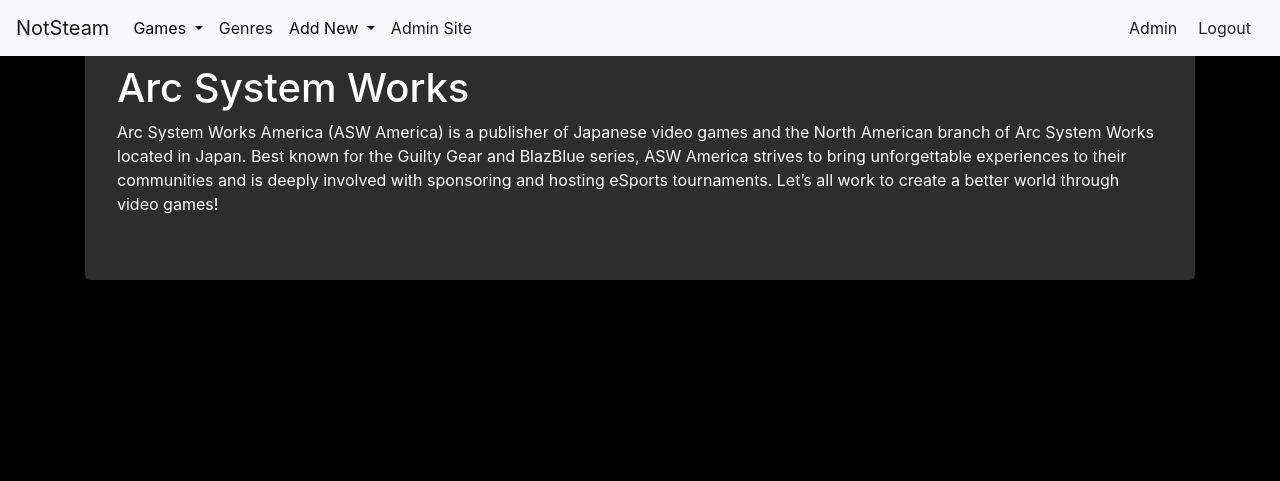
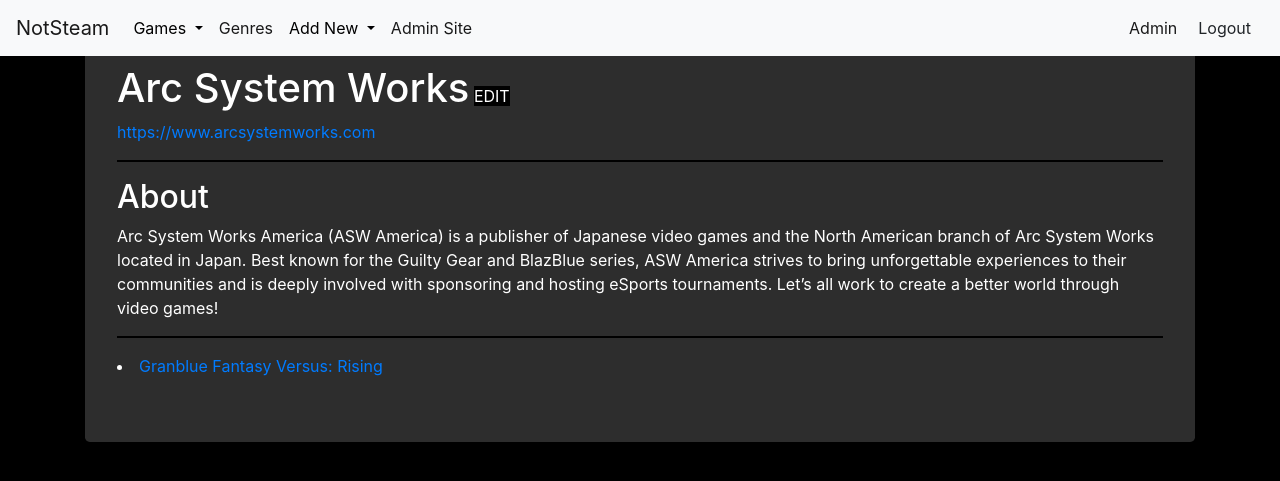
Before and after one commit to Abyssi0n/VideoGameStore-Final_Project_SDA, a Django app: page /developer/3/ in a window 1280 px wide. Shown: the top 481 px of the page. Run offline with Django 5.2, Linux system fonts and the light colour scheme; a user stored in the database is signed in; data comes from the database, SQL or seed files in the repository; both versions use the stored data as it was after the commit; some libraries are stand-ins or nearby versions.

Commit message:
Admin Edit views Better Dev / Pub templates

```diff
--- a/VideoGameStore/urls.py
+++ b/VideoGameStore/urls.py
@@ -30,11 +30,12 @@
   path('genres/', GenresListView.as_view(), name="genres"),
   path('genre/create/', GenreCreateView.as_view(), name="genre_create"),
   path('genre/<int:pk>/', GenreDetailView.as_view(), name="genre"),
+  path('genre/<int:pk>/update/', GenreUpdateView.as_view(), name="genre_edit"),
 
   path('games/', GamesListView.as_view(), name="games"),
   path('game/create/', GameCreateView.as_view(), name='game_create'),
-  # path('game/<int:pk>/', GameDetailView.as_view(), name="game"),
   path('game/<int:pk>/', game, name="game"),
+  path('game/<int:pk>/update', GameUpdateView.as_view(), name="game_edit"),
 
   path('profile/', profile_redirect),
   path('profile/<int:pk>/update_bio', ProfileBiographyUpdateView.as_view(), name='profilebio_update'),
@@ -49,7 +50,9 @@
   path('buy_confirm/<int:pk>', buy_confirm, name="buy_confirm"),
 
   path('publisher/<int:pk>/', PublisherDetailView.as_view(), name="publisher"),
+  path('publisher/<int:pk>/update', PublisherUpdateView.as_view(), name="pub_edit"),
   path('developer/<int:pk>/', DeveloperDetailView.as_view(), name="developer"),
+  path('developer/<int:pk>/update', DeveloperUpdateView.as_view(), name="dev_edit"),
   path('publisher/create/', PublisherCreateView.as_view(), name="pub_create"),
   path('developer/create/', DeveloperCreateView.as_view(), name="dev_create"),
 ]
--- a/viewer/models.py
+++ b/viewer/models.py
@@ -49,8 +49,8 @@
     name = CharField(max_length=100, null=False, blank=False, unique=True)
     genres = ManyToManyField(Genre, blank=True, related_name='games')
     price = FloatField(null=False, blank=False)
-    developers = ManyToManyField(Developer, blank=True, related_name='dev_game')
-    publishers = ManyToManyField(Publisher, blank=True, related_name='pub_game')
+    developers = ManyToManyField(Developer, blank=True, related_name='games')
+    publishers = ManyToManyField(Publisher, blank=True, related_name='games')
     release_date = DateField()
     description = TextField(null=True, blank=True)
     system_reqs = TextField(null=False, blank=False)
--- a/viewer/templates/developer.html
+++ b/viewer/templates/developer.html
@@ -5,12 +5,18 @@
 {% endblock %}
 
 {% block content %}
-    <h1>{{ developer }}</h1>
-    {% if developer.count %}
-        {{ developer.website }}
+    <h1 style="display:inline-block">{{ developer }}</h1>
+    {% if perms.viewer.edit_dev %}
+        <a href="{% url 'dev_edit' developer.id %}" class="btn-primary" style="background-color:black">EDIT</a>
     {% endif %}
+    <p>{% if developer.website %}
+        <a href="{{developer.website}}">{{ developer.website }}</a>
+    {% endif %}</p>
+    <hr style="border: 1px solid black">
+    <h2>About</h2>
     {{developer.about}}
-    {% for game in developer.games %}
-        {{ game }}
+    <hr style="border: 1px solid black">
+    {% for game in developer.games.all %}
+        <li><a href="{% url 'game' game.id %}">{{ game }}</a></li>
     {% endfor %}
 {% endblock %}
--- a/viewer/templates/genre.html
+++ b/viewer/templates/genre.html
@@ -5,6 +5,10 @@
 {% endblock %}
 
 {% block content %}
-    <h1>{{ genre }}</h1>
+    <h1 style="display:inline-block">{{ genre }}</h1>
+    {% if perms.viewer.edit_genre %}
+        <a href="{% url 'genre_edit' genre.id %}" class="btn-primary" style="background-color:black">EDIT</a>
+    {% endif %}
+    <hr style="border: 1px solid black">
     {{genre.description}}
 {% endblock %}
--- a/viewer/views.py
+++ b/viewer/views.py
@@ -4,7 +4,7 @@
 from django.http import HttpResponse
 from django.urls import reverse_lazy
 from django.views import View
-from django.views.generic import ListView, DetailView, CreateView
+from django.views.generic import ListView, DetailView, CreateView, UpdateView
 
 from accounts.models import Profile
 from viewer.forms import GameModelForm, GenreModelForm, PublisherModelForm, DeveloperModelForm
@@ -37,6 +37,7 @@
     template_name = 'game.html'
     model = Game
     context_object_name = 'game'
+
 
 def game(request, pk):
     game_ = Game.objects.get(id=pk)
@@ -73,6 +74,29 @@
         return super().form_invalid(form)
 
 
+class GenreUpdateView(UpdateView):
+    template_name = 'form.html'
+    form_class = GenreModelForm
+    model = Genre
+    success_url = "/genre/{id}"
+    permission_required = 'viewer.edit_genre'
+
+    def form_invalid(self, form):
+        print("Form is invalid")
+        return super().form_invalid(form)
+
+class GameUpdateView(UpdateView):
+    template_name = 'form.html'
+    form_class = GameModelForm
+    model = Game
+    success_url = "/game/{id}"
+    permission_required = 'viewer.edit_game'
+
+    def form_invalid(self, form):
+        print("Form is invalid")
+        return super().form_invalid(form)
+
+
 @login_required
 def buy(request, pk):
     buying_game = Game.objects.get(id=pk)
@@ -100,6 +124,13 @@
     model = Developer
     context_object_name = 'developer'
 
+# def dev(request, pk):
+#     dev_ = Developer.objects.get(id=pk)
+#     games_ = Game.objects.get(developers=pk)
+#     context = {'developer': dev_,
+#                'games': games_}
+#     return render(request, "developer.html", context)
+
 class PublisherCreateView(PermissionRequiredMixin, CreateView):
     template_name = 'form.html'
     form_class = PublisherModelForm
@@ -119,3 +150,27 @@
     def form_invalid(self, form):
         print("Form is invalid")
         return super().form_invalid(form)
+
+
+class PublisherUpdateView(UpdateView):
+    template_name = 'form.html'
+    form_class = PublisherModelForm
+    model = Publisher
+    success_url = "/publisher/{id}"
+    permission_required = 'viewer.edit_pub'
+
+    def form_invalid(self, form):
+        print("Form is invalid")
+        return super().form_invalid(form)
+
+
+class DeveloperUpdateView(UpdateView):
+    template_name = 'form.html'
+    form_class = DeveloperModelForm
+    model = Developer
+    success_url = "/developer/{id}"
+    permission_required = 'viewer.edit_dev'
+
+    def form_invalid(self, form):
+        print("Form is invalid")
+        return super().form_invalid(form)
```
Also changed, not shown: viewer/templates/game.html (+5 -2 lines), viewer/templates/publisher.html (+11 -5 lines), db.sqlite3, readme.md.
